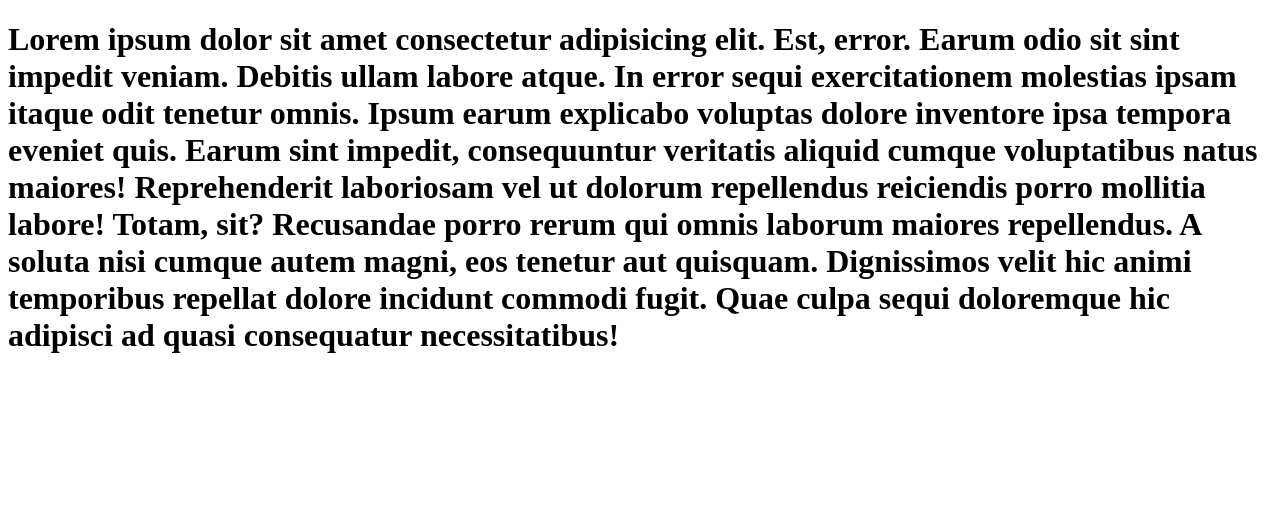
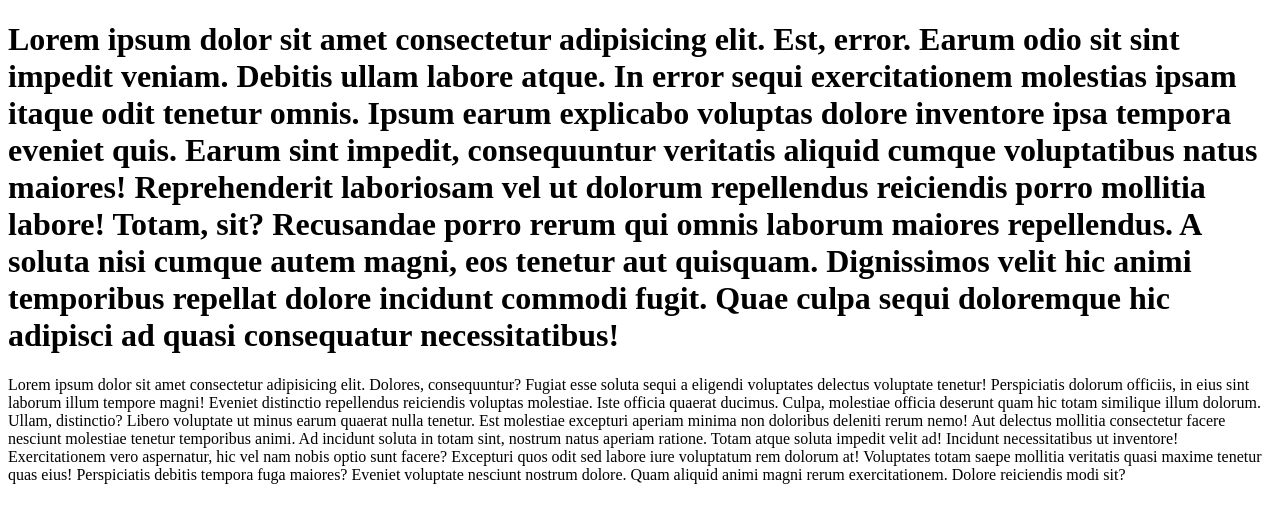
Before and after one commit to avi-admaso/teamWork, a plain HTML site: page index.html in a window 1280 px wide. Drawn offline with Linux system fonts and the light colour scheme.

Commit message:
adding paragraph

```diff
--- a/index.html
+++ b/index.html
@@ -16,6 +16,25 @@
     Totam, sit? Recusandae porro rerum qui omnis laborum maiores repellendus.
     A soluta nisi cumque autem magni, eos tenetur aut quisquam.
     Dignissimos velit hic animi temporibus repellat dolore incidunt commodi fugit.
-    Quae culpa sequi doloremque hic adipisci ad quasi consequatur necessitatibus!</h1>
+    Quae culpa sequi doloremque hic adipisci ad quasi consequatur necessitatibus!
+</h1>
+<p>
+    Lorem ipsum dolor sit amet consectetur adipisicing elit. Dolores, consequuntur?
+    Fugiat esse soluta sequi a eligendi voluptates delectus voluptate tenetur!
+    Perspiciatis dolorum officiis, in eius sint laborum illum tempore magni!
+    Eveniet distinctio repellendus reiciendis voluptas molestiae. Iste officia quaerat ducimus.
+    Culpa, molestiae officia deserunt quam hic totam similique illum dolorum.
+    Ullam, distinctio? Libero voluptate ut minus earum quaerat nulla tenetur.
+    Est molestiae excepturi aperiam minima non doloribus deleniti rerum nemo!
+    Aut delectus mollitia consectetur facere nesciunt molestiae tenetur temporibus animi.
+    Ad incidunt soluta in totam sint, nostrum natus aperiam ratione.
+    Totam atque soluta impedit velit ad! Incidunt necessitatibus ut inventore!
+    Exercitationem vero aspernatur, hic vel nam nobis optio sunt facere?
+    Excepturi quos odit sed labore iure voluptatum rem dolorum at!
+    Voluptates totam saepe mollitia veritatis quasi maxime tenetur quas eius!
+    Perspiciatis debitis tempora fuga maiores? Eveniet voluptate nesciunt nostrum dolore.
+    Quam aliquid animi magni rerum exercitationem. Dolore reiciendis modi sit?
+</p>
+
 </body>
 </html>
```
